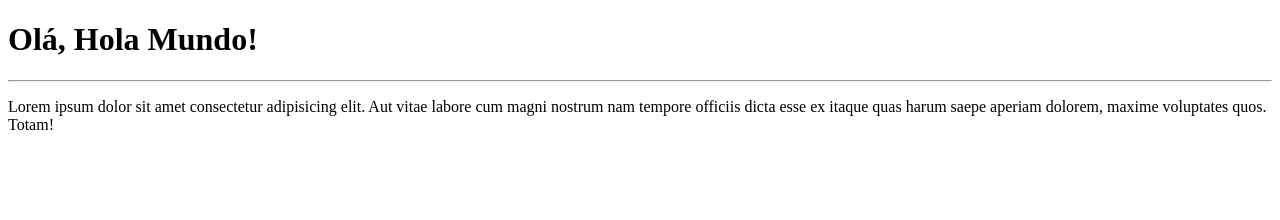
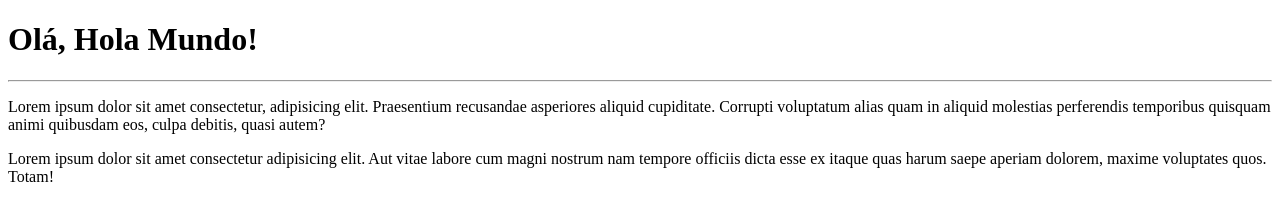
Before and after one commit to GustavoSantos744/Ola-Mundo, a plain HTML site: page site-exemplo/index.html in a window 1280 px wide. Drawn offline with Linux system fonts and the light colour scheme.

Commit message:
adicionei um paragrafo

```diff
--- a/site-exemplo/index.html
+++ b/site-exemplo/index.html
@@ -8,6 +8,7 @@
 <body>
     <h1>Olá, Hola Mundo!</h1>
     <hr>
+    <p>Lorem ipsum dolor sit amet consectetur, adipisicing elit. Praesentium recusandae asperiores aliquid cupiditate. Corrupti voluptatum alias quam in aliquid molestias perferendis temporibus quisquam animi quibusdam eos, culpa debitis, quasi autem?</p>
     <p>Lorem ipsum dolor sit amet consectetur adipisicing elit. Aut vitae labore cum magni nostrum nam tempore officiis dicta esse ex itaque quas harum saepe aperiam dolorem, maxime voluptates quos. Totam!</p>
 </body>
 </html>
```
